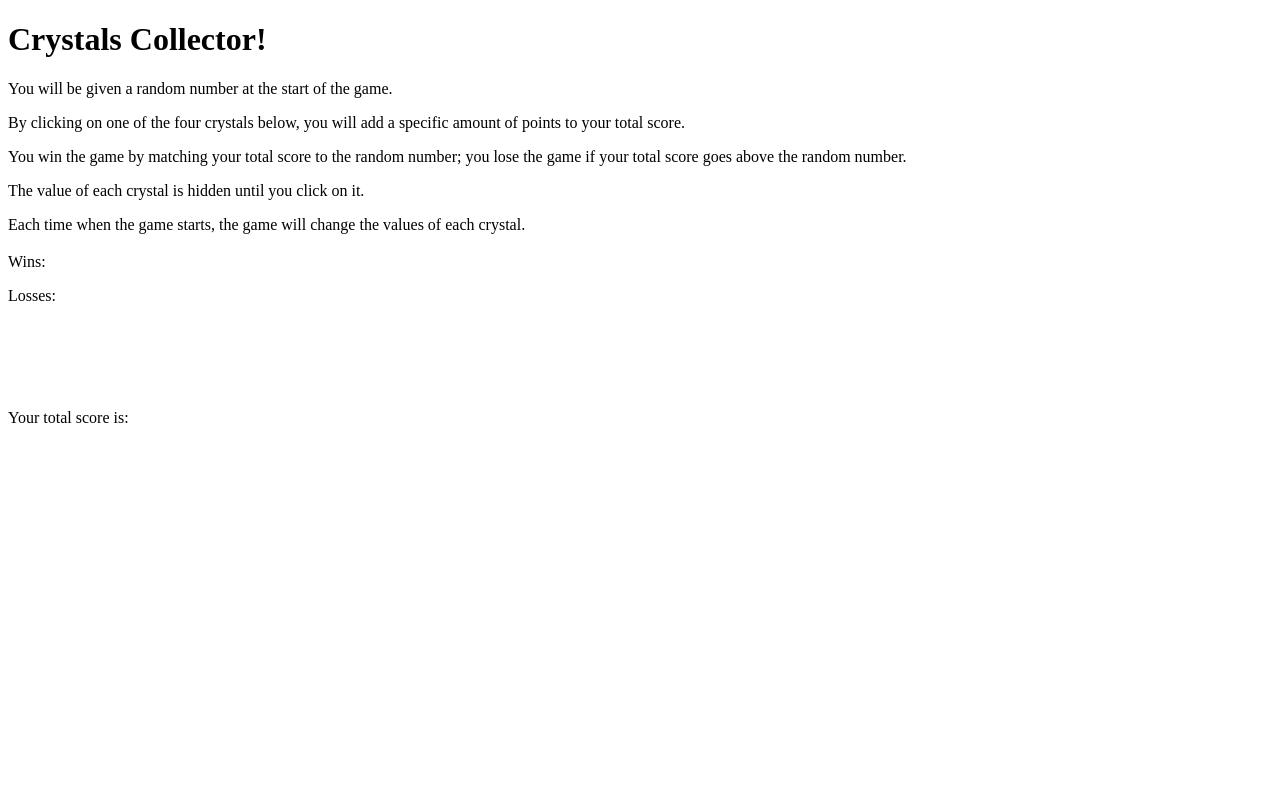
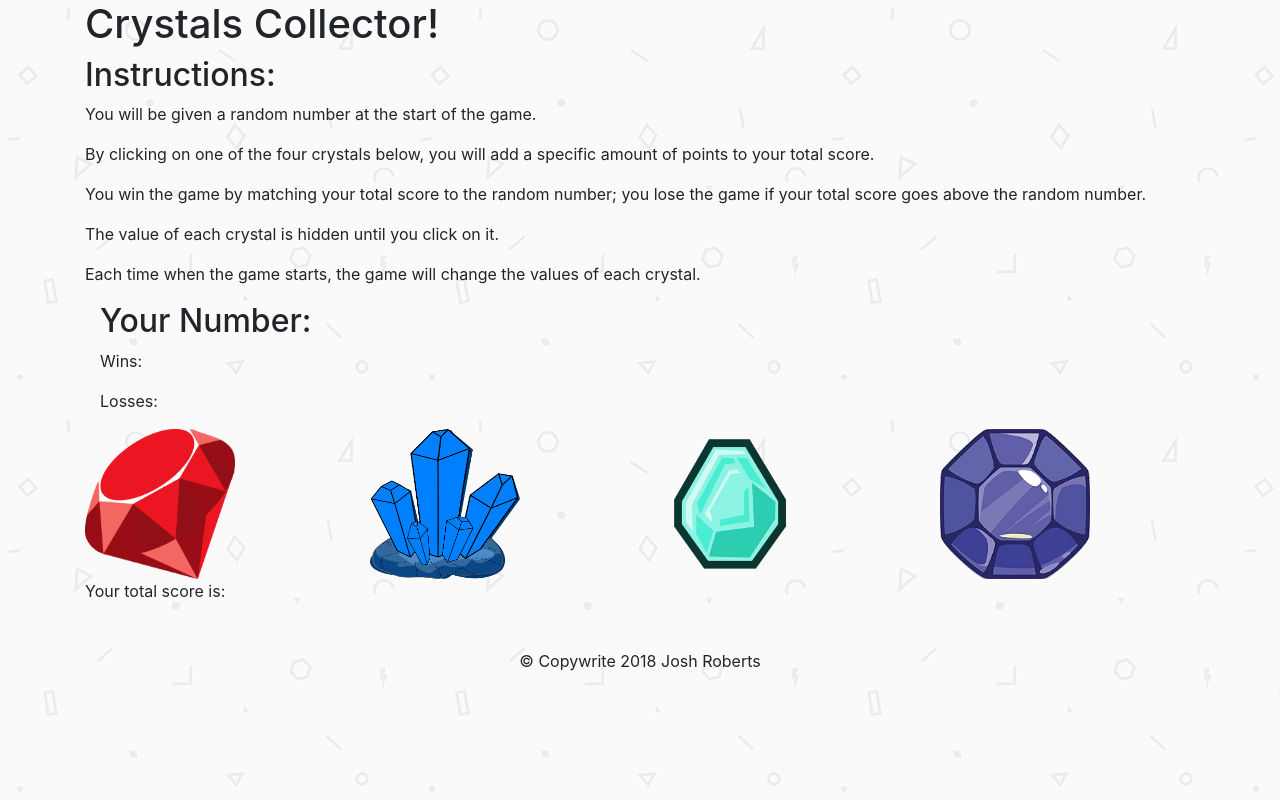
Before and after one commit to josro14/Crystal-Collector, a plain HTML site: page index.html in a window 1280 px wide. Drawn offline with nearby package versions, Linux system fonts and the light colour scheme.

Commit message:
created css layout, added and edited all images, began javascript

```diff
--- a/assets/css/style.css
+++ b/assets/css/style.css
@@ -0,0 +1,22 @@
+img {
+    width: 150px;
+    height: 150px;
+}
+
+img:hover {
+    opacity: .8;
+}
+
+img:active {
+    opacity: .6;
+}
+
+footer {
+    clear: both;
+    text-align: center;
+    padding: 30px 0px;
+}
+
+body {
+    background: url("../images/geometry.png")
+}
--- a/assets/javascript/game.js
+++ b/assets/javascript/game.js
@@ -0,0 +1,2 @@
+var wins = 0;
+var losses = 0;
--- a/index.html
+++ b/index.html
@@ -5,22 +5,28 @@
     <meta charset="UTF-8">
     <meta name="viewport" content="width=device-width, initial-scale=1.0">
     <meta http-equiv="X-UA-Compatible" content="ie=edge">
+    <link rel="stylesheet" href="https://maxcdn.bootstrapcdn.com/bootstrap/4.0.0/css/bootstrap.min.css" integrity="sha384-Gn5384xqQ1aoWXA+058RXPxPg6fy4IWvTNh0E263XmFcJlSAwiGgFAW/dAiS6JXm"
+        crossorigin="anonymous">
+    <link rel="stylesheet" type="text/css" href="assets/css/style.css">
     <title>Crystal Game</title>
 </head>
 
 <body>
+    <div class="container">
         <h1>Crystals Collector!</h1>
         <div class="instructions">
+            <h2>Instructions:</h2>
             <p>You will be given a random number at the start of the game.</p>
             <p>By clicking on one of the four crystals below, you will add a specific amount of points to your total score.</p>
-        <P>You win the game by matching your total score to the random number; you lose the game if your total score goes above
-            the random number.</P>
-        <p> The value of each crystal is hidden until you click on it.</p>
+            <P>You win the game by matching your total score to the random number; you lose the game if your total score goes
+                above the random number.</P>
+            <p>The value of each crystal is hidden until you click on it.</p>
             <p>Each time when the game starts, the game will change the values of each crystal.</p>
         </div>
         <div class="row-md-10">
             <div class="col-md-3">
                 <div class="number-box">
+                    <h2>Your Number:</h2>
                     <h3 id="number-gen"></h3>
                 </div>
             </div>
@@ -31,18 +37,18 @@
                 </div>
             </div>
         </div>
-    <div class="row-md-8">
-        <div class="col-md-2" id="crystal-1">
-            <img>
+        <div class="row">
+            <div class="col" id="crystal-1">
+                <img id="ruby" src="assets/images/ruby.png" alt="ruby">
             </div>
-        <div class="col-md-2" id="crystal-2">
-            <img>
+            <div class="col" id="crystal-2">
+                <img id="crystal" src="assets/images/crystal.png" alt="crystal">
             </div>
-        <div class="col-md-2" id="crystal-3">
-            <img>
+            <div class="col" id="crystal-3">
+                <img id="gem" src="assets/images/gem.png" alt="gem">
             </div>
-        <div class="col-md-2" id="crystal-4">
-            <img>
+            <div class="col" id="crystal-4">
+                <img id="sapphire" src="assets/images/sapphire.png" alt="sapphire">
             </div>
         </div>
         <div class="state-score">
@@ -51,6 +57,13 @@
         <div class="score-box">
             <h3 id="score"></h3>
         </div>
+    </div>
+    <footer>
+        <p>© Copywrite 2018 Josh Roberts</p>
+    </footer>
+
+    <script type="text/javascript" src="https://cdnjs.cloudflare.com/ajax/libs/jquery/3.2.1/jquery.min.js"></script>
+    <script type="text/javascript" src="javascript/game.js"></script>
 </body>
 
 </html>
```
Also changed, not shown: assets/images/crystal.png (added), assets/images/gem.png (added), assets/images/geometry.png (added), assets/images/ruby.png (added), assets/images/sapphire.png (added). Lines whose indentation alone changed are shown as unchanged.
